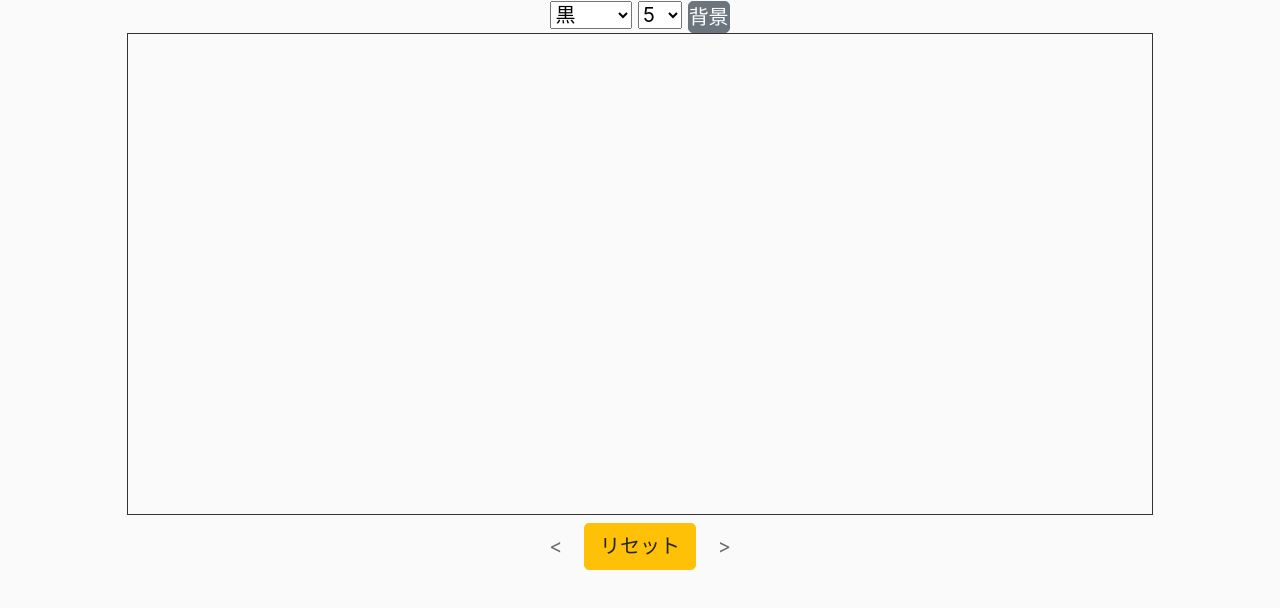
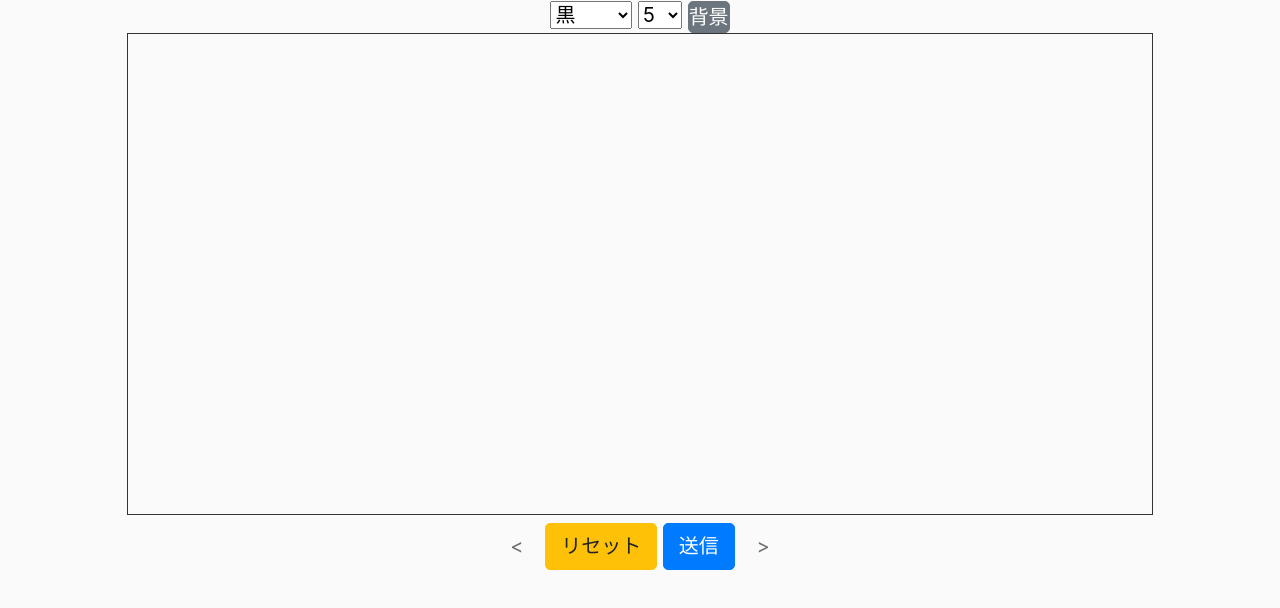
Before and after one commit to dotnsf/doodlejs, a website: page docs/index.html in a window 1280 px wide. Drawn offline with nearby package versions, Linux system fonts and the light colour scheme.

Commit message:
fixes before issues

```diff
--- a/docs/doodle.js
+++ b/docs/doodle.js
@@ -439,3 +439,54 @@ function timestamp2datetime( ts ){
     return "";
   }
 }
+
+function sendCanvas(){
+  var canvas = document.getElementById( 'mycanvas' );
+  if( !canvas || !canvas.getContext ){
+    return false;
+  }
+  var ctx = canvas.getContext( '2d' );
+
+  //. 画像データ
+  var png = canvas.toDataURL( 'image/png' );
+  png = png.replace( /^.*,/, '' );
+
+  postCanvas( png );
+}
+
+//. ここをカスタマイズ可能にしたい
+function postCanvas( png ){
+  console.log( 'png', png );
+  /*
+  //. バイナリ変換
+  var bin = atob( png );
+  var buffer = new Uint8Array( bin.length );
+  for( var i = 0; i < bin.length; i ++ ){
+    buffer[i] = bin.charCodeAt( i );
+  }
+  var blob = new Blob( [buffer.buffer], {
+    type: 'image/png'
+  });
+
+  //. フォームにして送信
+  console.log( 'Sending data... : ' + blob.size );
+  var formData = new FormData();
+  formData.append( 'image', blob );    //. <form enctype='multipart/formdata'><input name='image' type='file'/> ...
+  formData.append( 'uuid', uuid );
+  formData.append( 'timestamp', ( new Date() ).getTime() );
+
+  $.ajax({
+    type: 'POST',
+    url: '/image',
+    data: formData,
+    contentType: false,
+    processData: false,
+    success: function( data, dataType ){
+      console.log( data );
+    },
+    error: function( jqXHR, textStatus, errorThrown ){
+      console.log( textStatus + ': ' + errorThrown );
+    }
+  });
+  */
+}
--- a/docs/index.html
+++ b/docs/index.html
@@ -69,6 +69,7 @@ $( function(){
 
   <input type="button" class="btn btn-xs" id="undo_btn" value="<" onClick="undo();" disabled="disabled"/>
   <input type="button" class="btn btn-xs btn-warning" value="リセット" onClick="resetCanvas();"/>
+  <input type="button" class="btn btn-xs btn-primary" value="送信" onClick="sendCanvas();"/>
   <input type="button" class="btn btn-xs" id="redo_btn" value=">" onClick="redo();" disabled="disabled"/>
 </div>
 
```
